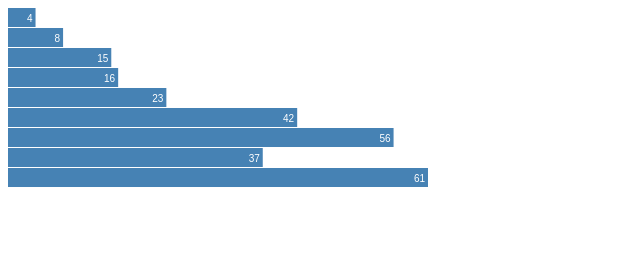
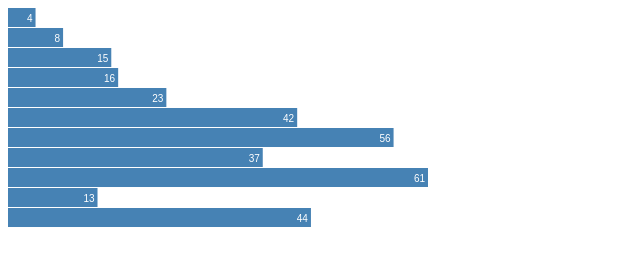
Before and after one commit to geoatlantic/geoatlantic.github.io, a plain HTML site: page index.html in a window 1280 px wide. Shown: the whole page, without its empty margins (0-640 px from the left). Drawn offline with nearby package versions, Linux system fonts and the light colour scheme.

Commit message:
Update index.html

```diff
--- a/index.html
+++ b/index.html
@@ -17,7 +17,7 @@
 <script src="http://d3js.org/d3.v3.min.js"></script>
 <script>
 
-var data = [4, 8, 15, 16, 23, 42, 56, 37, 61];
+var data = [4, 8, 15, 16, 23, 42, 56, 37, 61, 13, 44];
 
 var width = 420,
     barHeight = 20;
```
